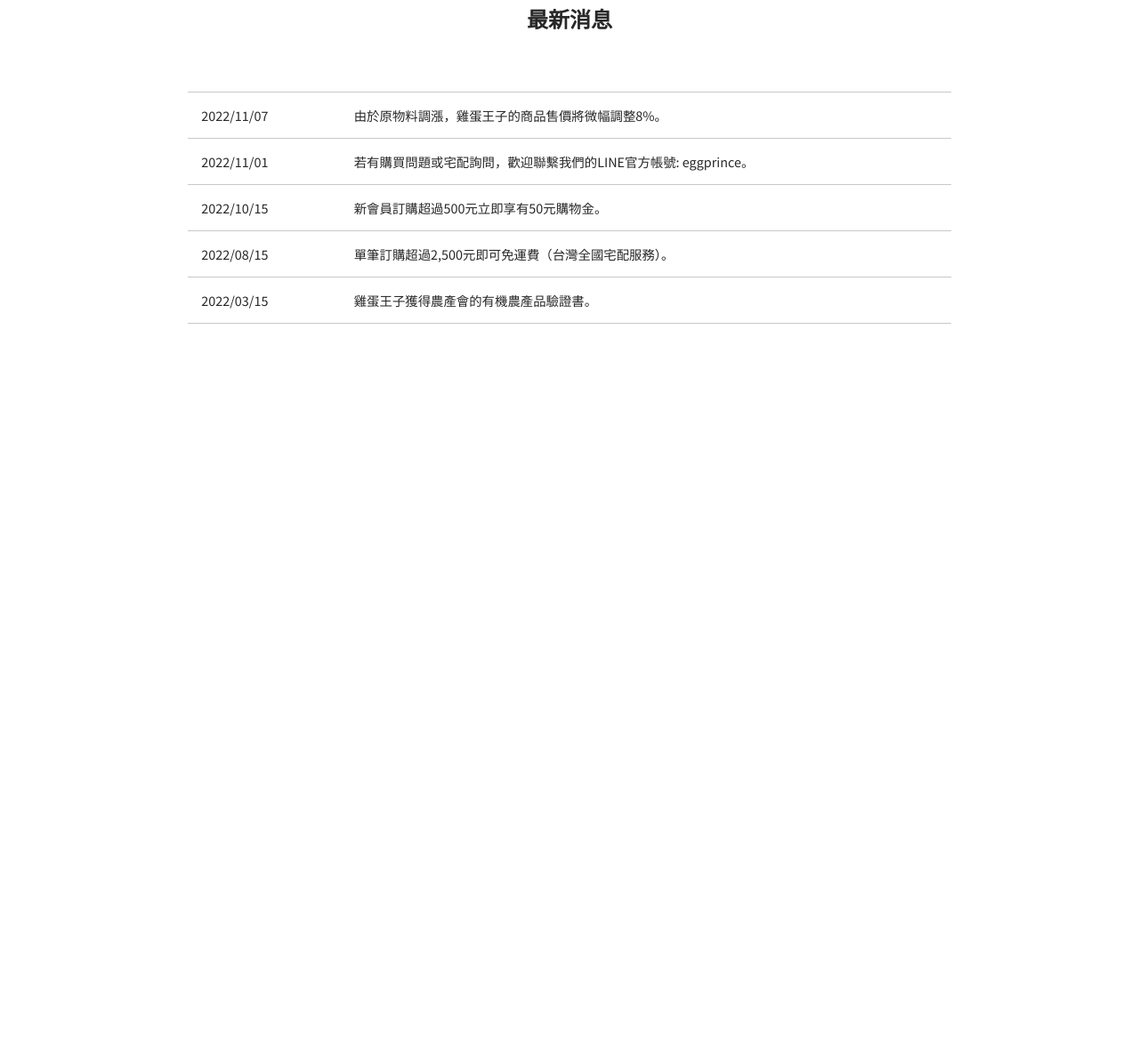
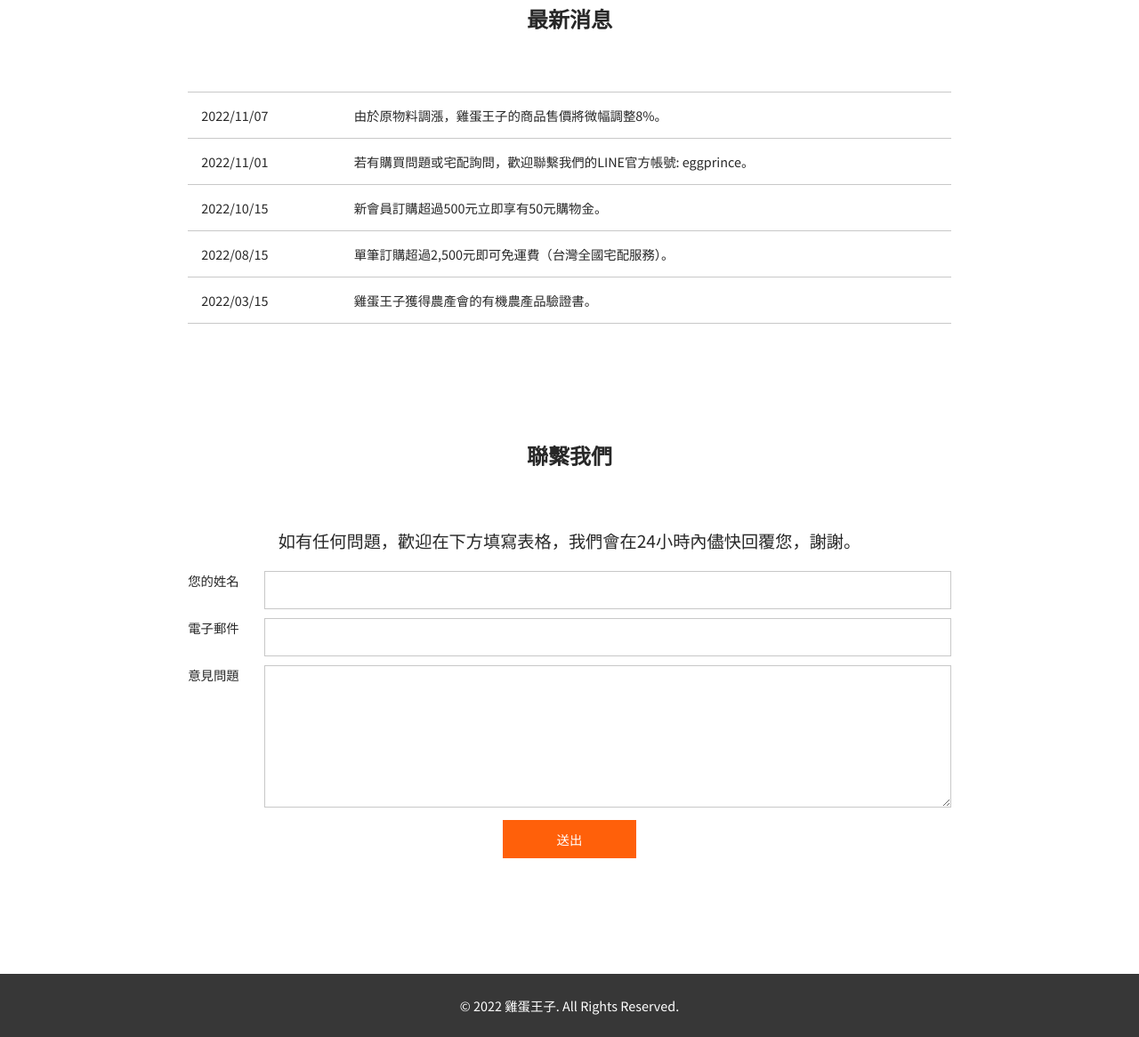
Before and after one commit to szuyuchen/HTML-CSS-company-lp-practice, a plain HTML site: page index.html in a window 1280 px wide. Shown: the part 2243-3409 px from the top of the page at 89% size. Before the commit the page ends 2737 px from the top, so only its background shows below. Drawn offline with Linux system fonts and the light colour scheme; some packages are replaced by stand-ins of ours.

Commit message:
add contact and footer area and remove 11 png

```diff
--- a/index.html
+++ b/index.html
@@ -83,6 +83,24 @@
   </section>
 
   <!-- Contact -->
+  <section id="contact" class="wrapper">
+    <h2 class="section-title">聯繫我們</h2>
+    <p>如有任何問題，歡迎在下方填寫表格，我們會在24小時內儘快回覆您，謝謝。</p>
+    <form action="#" method="post">
+      <dl>
+        <dt><label for="name">您的姓名</label></dt>
+        <dd><input type="text" id="name" /></dd>
+        <dt><label for="email">電子郵件</label></dt>
+        <dd><input type="email" id="email" /></dd>
+        <dt><label for="content">意見問題</label></dt>
+        <dd><textarea id="content" cols="30" rows="10"></textarea></dd>
+      </dl>
+      <div class="button"><input type="submit" value="送出"></div>
+    </form>
+  </section>
 
+  <footer>
+    © 2022 雞蛋王子. All Rights Reserved.
+  </footer>
 </body>
 </html>
--- a/style.css
+++ b/style.css
@@ -154,6 +154,66 @@ header li a {
   width: 30px;
 }
 
+/* Contact */
+#contact p {
+  text-align: center;
+  margin-bottom: 20px;
+}
+
+#contact dl {
+  display: flex;
+  flex-wrap: wrap;
+}
+
+#contact dt {
+  width: 10%;
+  margin-bottom: 10px;
+}
+
+#contact dd {
+  width: 90%;
+  margin-bottom: 10px;
+}
+
+#contact dd input,
+#contact dd textarea {
+  width: 100%;
+  border: 1px solid #c8c8c8;
+  padding: 10px;
+}
+
+#contact dd textarea {
+  height: 10rem;
+}
+
+#contact .button {
+  text-align: center;
+}
+
+#contact .button input {
+  border: 1px solid #ff600a;
+  background-color: #ff600a;
+  color: #fff;
+  width: 150px;
+  padding: 10px 0;
+  transition: all 0.5s;
+}
+
+#contact .button input:hover {
+  background-color: #fff;
+  color: #ff600a;
+}
+
+/* Footer  */
+footer {
+  font-size: 0.9rem;
+  text-align: center;
+  background-color: rgb(55, 55, 55);
+  color: #fff;
+  padding: 25px 25px;
+  margin-top: 100px;
+}
+
 /* Mobile view */
 @media screen and (max-width: 600px) {
   .site-title {
@@ -206,4 +266,18 @@ header li a {
   #news dd {
     width: 100%;
   }
+
+  /* Contact  */
+  #contact dl {
+    flex-direction: column;
+  }
+
+  #contact dt {
+    width: 100%;
+    margin-bottom: 5px;
+  }
+
+  #contact dd {
+    width: 100%;
+  }
 }
```
Also changed, not shown: images/boring.png (deleted), images/dancer.png (deleted), images/egg-carton.png (deleted), images/happy-face.png (deleted), images/i-dont-know.png (deleted), images/jumper.png (deleted), images/mail.png (deleted), images/romantice.png (deleted), images/sleep-alone.png (deleted), 1 other file.
